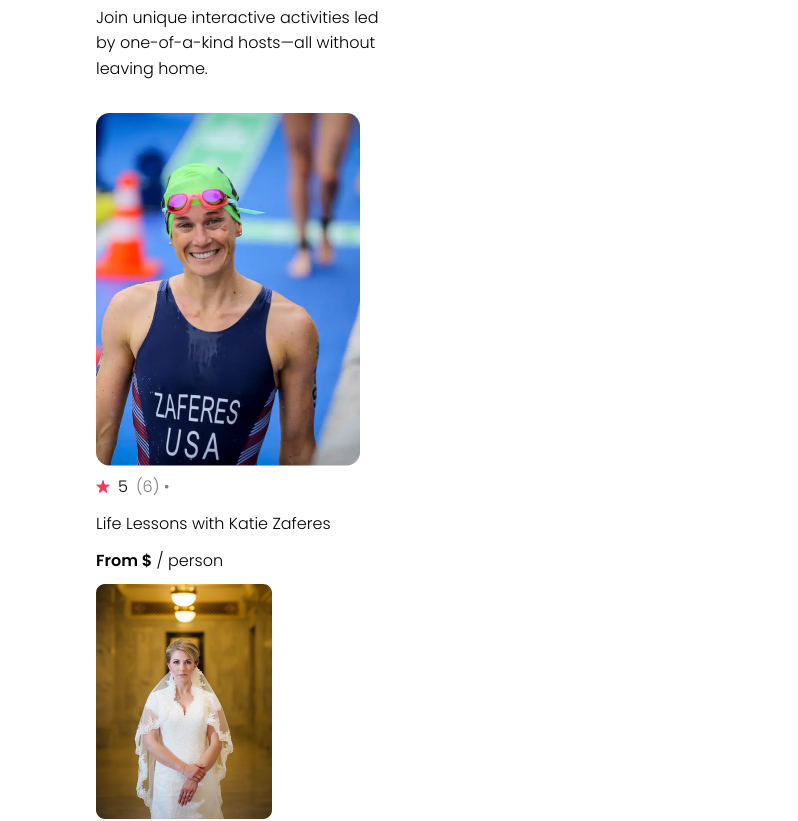
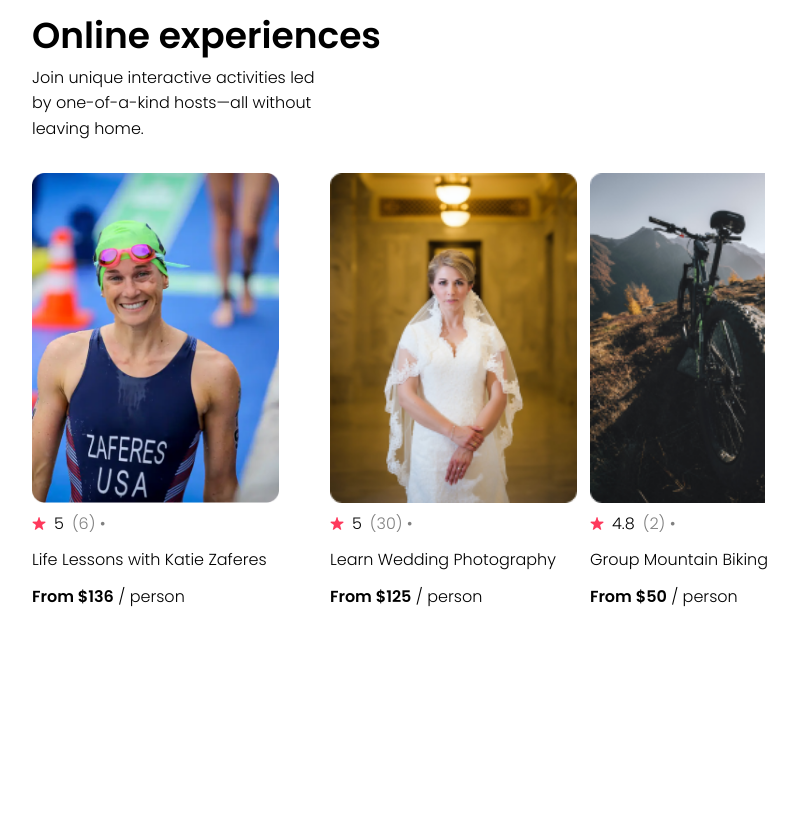
Before and after one commit to Akshay-Tarde/airbnb-clone, a React (Vite) app: page / in a window 1280 px wide. Shown: the part 472-1293 px from the top of the page, without its empty margins (240-1038 px from the left). After the commit the page ends 1164 px from the top, so only its background shows below. Built offline with nearby package versions, Linux system fonts and the light colour scheme.

Commit message:
Styled the array of card components.

```diff
--- a/src/App.jsx
+++ b/src/App.jsx
@@ -10,6 +10,7 @@
   const cardComponents = data.map( item => <Card key={item.id} img={item.coverImg} rating={item.stats.rating}
                                             reviewCount={item.stats.reviewCount} location={item.location}
                                             title={item.title} description={item.description}
+                                            price={item.price}
                                             />)
   return (
     <div className="main-container">
--- a/src/index.css
+++ b/src/index.css
@@ -8,9 +8,17 @@
     line-height: 1.6;
 }
 
+.gray {
+    color: gray;
+}
+
+.bold {
+    font-weight: bold;
+}
+
 /* Layout */
 .container {
-    width: 55%;
+    width: 65%;
     margin: 0 auto;
 }
 
@@ -29,6 +37,7 @@
     max-width: 100px;
     /* object-fit: cover; */
 }
+
 
 /* Hero */
 .hero {
@@ -63,6 +72,8 @@
     margin-top: 2em;
     padding: 3em;
     padding-top: 0;
+    display: flex;
+    justify-content: space-between;
 }
 
 .card-stats {
@@ -84,10 +95,9 @@
     margin-right: .5em;
 }
 
-.gray {
-    color: gray;
+
+.card-image {
+    height: 70%;
+    /* max-width: 176px; */
+    object-fit: cover;
 }
-
-.bold {
-    font-weight: bold;
-}
```
